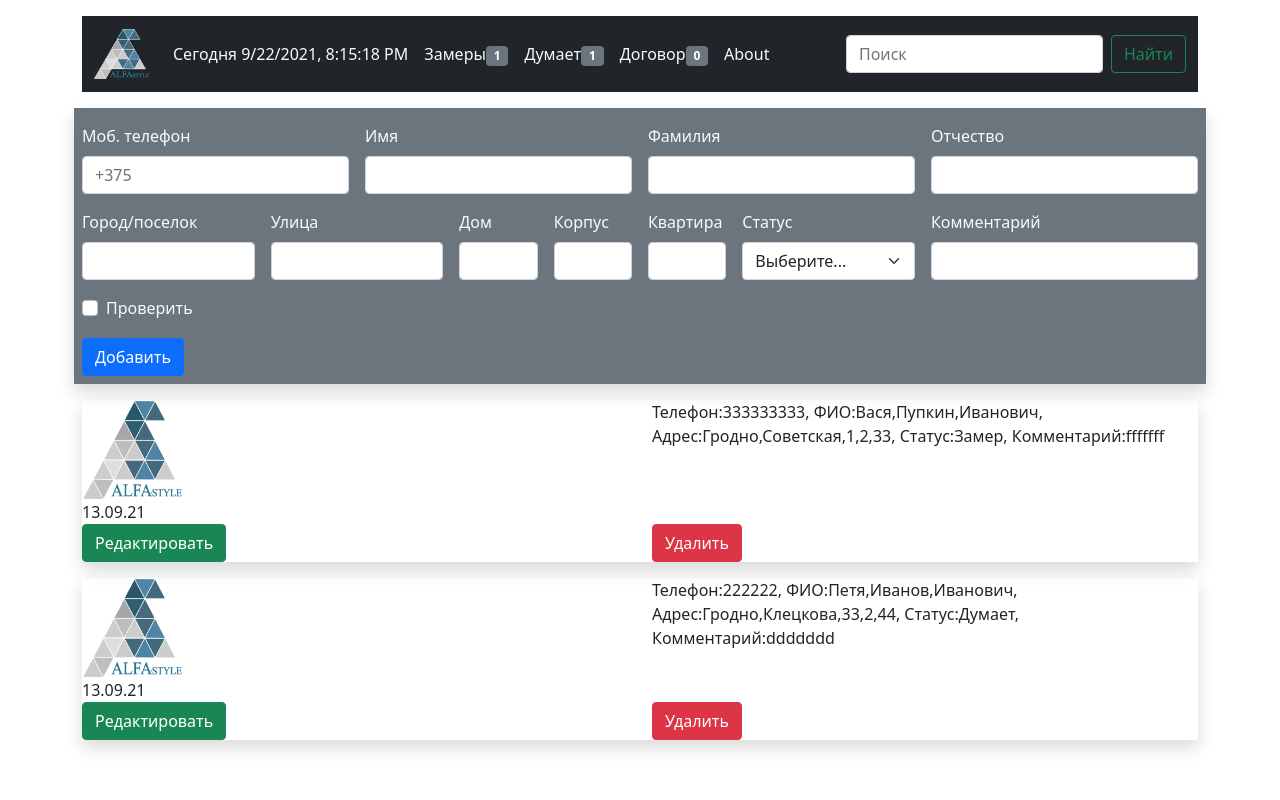
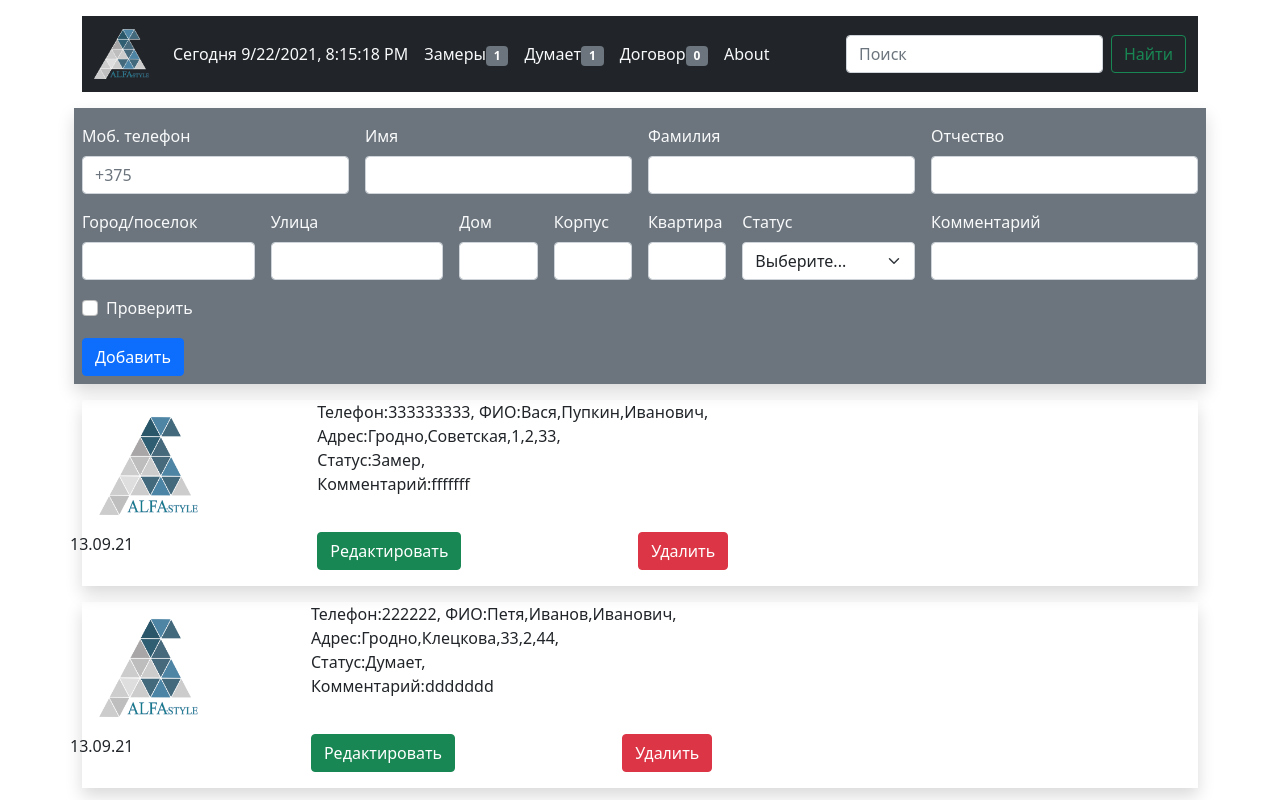
Before and after one commit to rdv123/zamer2.0, a React (Create React App) app: page / in a window 1280 px wide. Built offline with nearby package versions, Linux system fonts and the light colour scheme; no server answers.

Commit message:
bootsrap/component design-forma-client

```diff
--- a/src/components/client.js
+++ b/src/components/client.js
@@ -18,19 +18,26 @@ const Client = ({ newClientsProps, dateProps, deleteClient }) => {
           return (
             <div className="d-flex mt-3 shadow  test" key={client.id}>
               <div className="row">
-                <div className="col-sm">
+                <div className="col-md-3  mb-3 ms-3 mt-3">
                   <img src={logoA} width="100" height="100" />
                 </div>
-                <div className="col-sm test">
+                <div className="col-md-6">
                   Телефон:{client.tel}, ФИО:{client.clientName.firstName},
-                  {client.clientName.lastName},{client.clientName.patronymic},
+                  {client.clientName.lastName},{client.clientName.patronymic},{" "}
+                  <br />
                   Адрес:{client.address.city},{client.address.street},
                   {client.address.home},{client.address.housing},
-                  {client.address.apartment}, Статус:{client.statusClient},
+                  {client.address.apartment}, <br />
+                  Статус:
+                  {client.statusClient}, <br />
                   Комментарий:{client.comment}
                 </div>
-                <div>{client.date.toLocaleString()}</div>
-                <div className="col-sm">
+                <div className="position-relative col-md-3">
+                  <div className="position-absolute top-0 start-0">
+                    {client.date.toLocaleString()}
+                  </div>
+                </div>
+                <div className="col-sm mb-3 ms-3">
                   {/* <HomeButton/> */}
                   <button
                     onClick={() => history.push(`/design/${client.id}`)}
@@ -40,7 +47,7 @@ const Client = ({ newClientsProps, dateProps, deleteClient }) => {
                     Редактировать
                   </button>
                 </div>
-                <div className="col-sm">
+                <div className="col-sm ">
                   <button
                     onClick={() => deleteClient(client.id)}
                     type="button"
```
